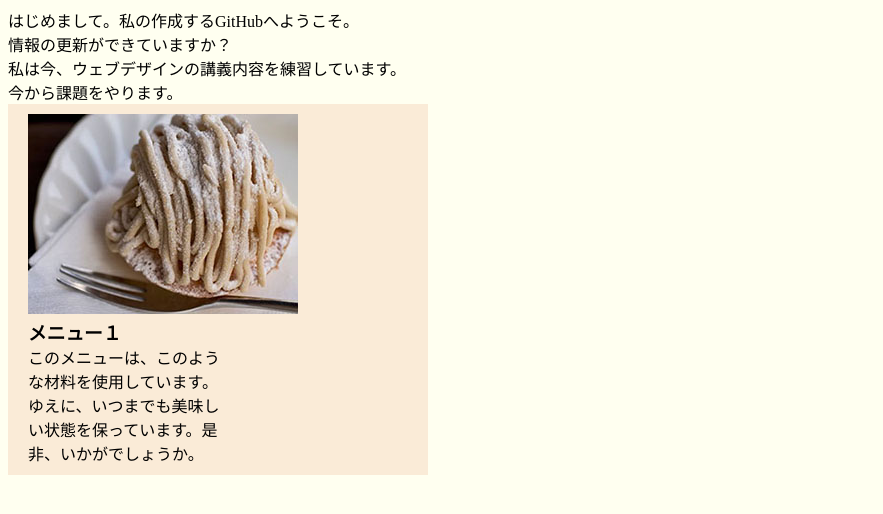
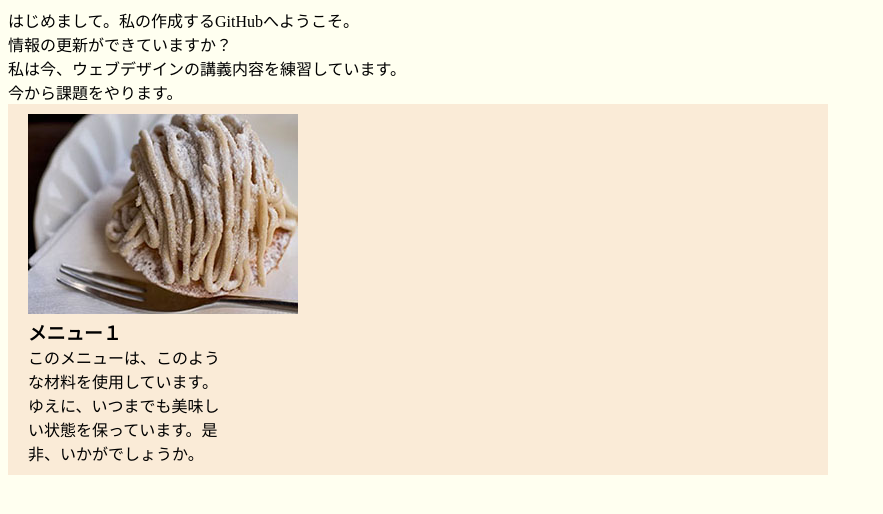
Before and after one commit to c3200188/www, a plain HTML site: page index.html in a window 1280 px wide. Shown: the whole page, without its empty margins (0-883 px from the left). Drawn offline with Linux system fonts and the light colour scheme.

Commit message:
2023/5/31

```diff
--- a/index.html
+++ b/index.html
@@ -20,7 +20,7 @@
         }
        /*メインコンテンツ　CSS*/
         main{
-            width:400px;
+            width: 800px;
             padding-top:10px;
             padding-bottom:10px;
             padding-left:20px;
@@ -36,7 +36,7 @@
     <p>今から課題をやります。</p>
     <main>
         <article>
-            <section class = "sweets">
+            <section>
                 <img src="images/blanc2.jpg" alt="モンブランの写真">
                 <h3>メニュー１</h3>
                 <p>このメニューは、このよう<br>
```
